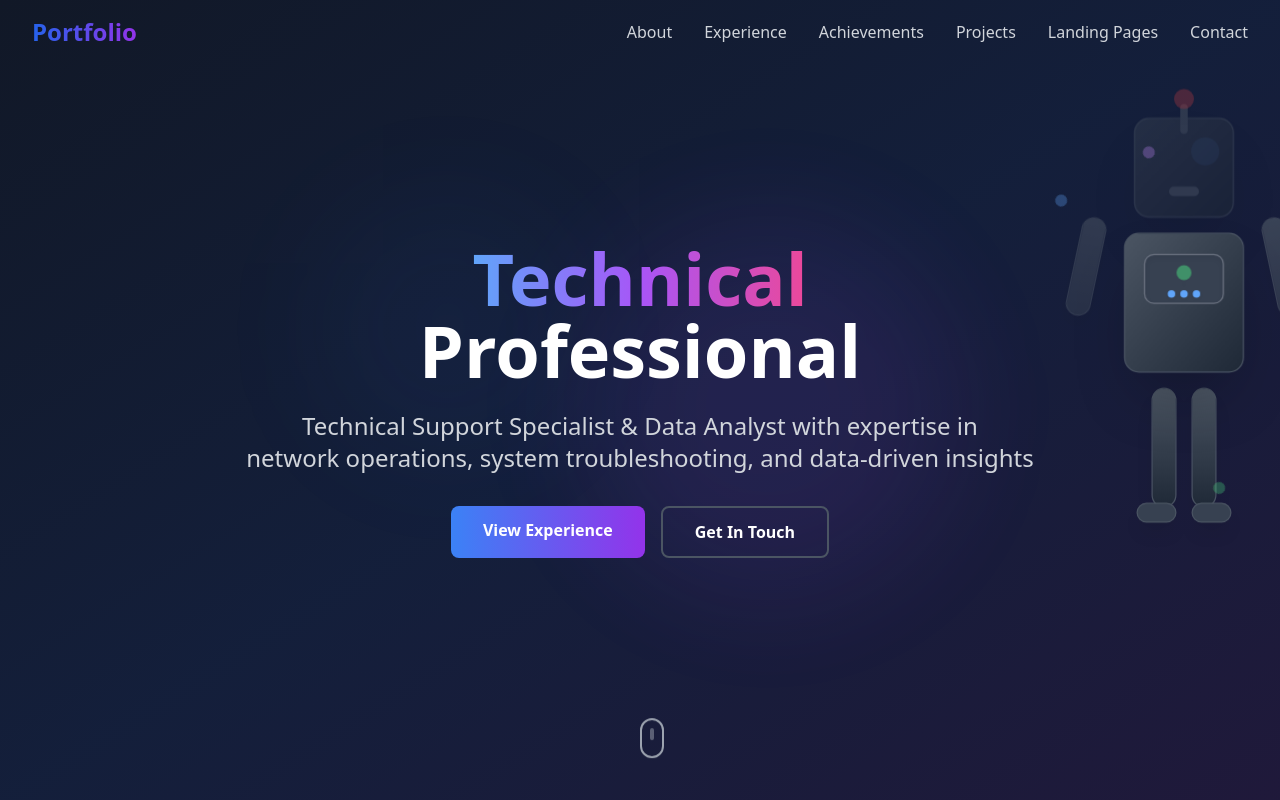
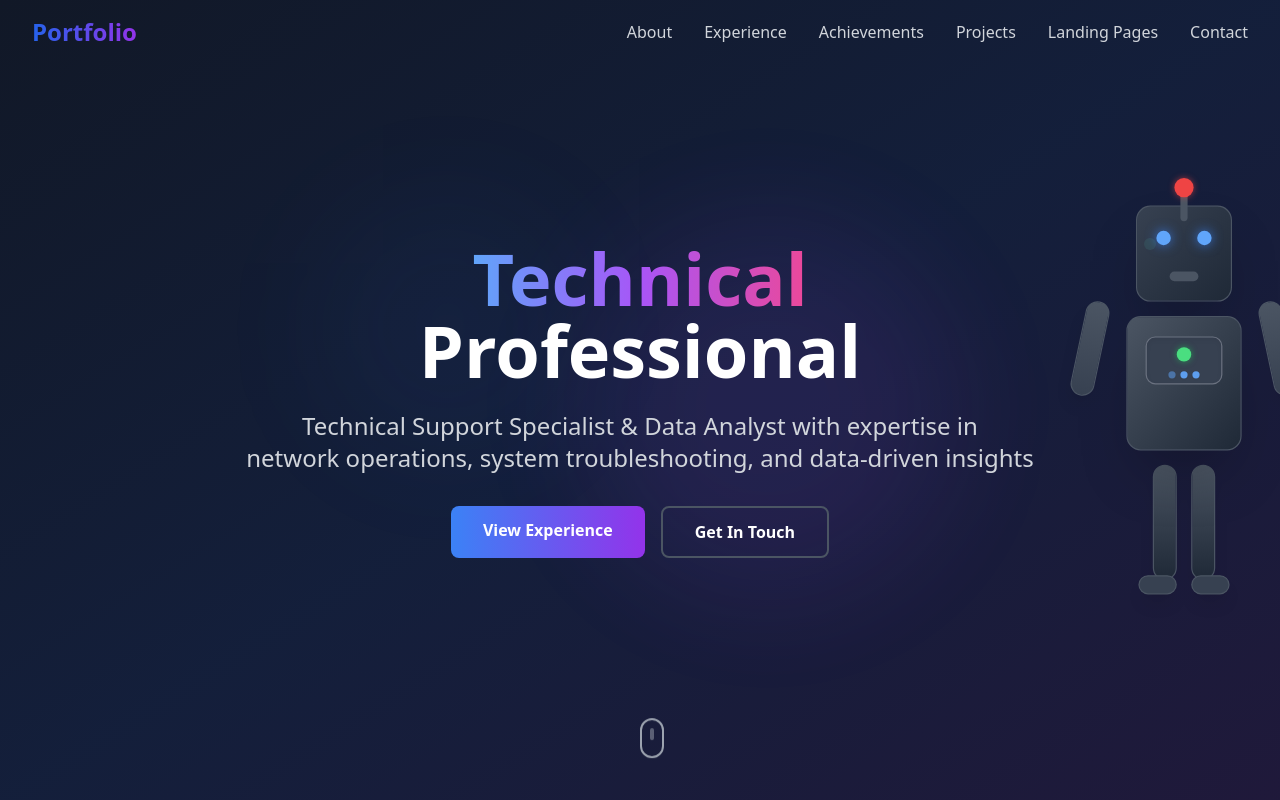
Before and after one commit to ValentinaAkpan/Valentina-portfolio, a React (Vite) app: page / in a window 1280 px wide. Shown: the top 800 px of the page. Built offline with nearby package versions, Linux system fonts and the light colour scheme.

Commit message:
Add interactive robot animation
Implement a robot animation in the hero section that moves based on the user's scroll position.

```diff
--- a/src/components/Hero.tsx
+++ b/src/components/Hero.tsx
@@ -1,4 +1,19 @@
+import { useEffect, useState } from 'react';
+
 const Hero = () => {
+  const [scrollY, setScrollY] = useState(0);
+
+  useEffect(() => {
+    const handleScroll = () => setScrollY(window.scrollY);
+    window.addEventListener('scroll', handleScroll);
+    return () => window.removeEventListener('scroll', handleScroll);
+  }, []);
+
+  // Calculate rotation and movement based on scroll
+  const robotRotation = scrollY * 0.2;
+  const robotBounce = Math.sin(scrollY * 0.01) * 10;
+  const eyeGlow = Math.abs(Math.sin(scrollY * 0.02)) * 100;
+
   return (
     <section className="min-h-screen flex items-center justify-center relative overflow-hidden">
       {/* Background Animation */}
@@ -8,39 +23,90 @@ const Hero = () => {
         <div className="absolute bottom-1/4 right-1/4 w-96 h-96 bg-purple-500/10 rounded-full blur-3xl animate-pulse delay-1000"></div>
       </div>
 
-      {/* Animated Robot - Made larger and more visible */}
-      <div className="absolute right-4 md:right-12 top-1/2 transform -translate-y-1/2 z-20">
-        <div className="relative animate-bounce">
-          {/* Robot Body */}
-          <div className="relative scale-150 md:scale-125">
+      {/* Scroll-Interactive Robot */}
+      <div
+        className="absolute right-4 md:right-12 top-1/2 z-20 transition-all duration-300"
+        style={{
+          transform: `translateY(calc(-50% + ${robotBounce}px)) rotate(${robotRotation}deg)`,
+        }}
+      >
+        <div className="relative">
+          {/* Robot Body with scroll-based scaling */}
+          <div
+            className="relative scale-150 md:scale-125 transition-transform duration-500"
+            style={{
+              transform: `scale(${1.2 + Math.sin(scrollY * 0.005) * 0.2})`,
+            }}
+          >
             {/* Head */}
-            <div className="w-20 h-20 bg-gradient-to-br from-gray-700 to-gray-800 rounded-xl mx-auto mb-3 relative animate-pulse shadow-2xl border border-gray-600">
-              {/* Eyes */}
-              <div className="absolute top-5 left-4 w-3 h-3 bg-blue-400 rounded-full animate-ping shadow-lg"></div>
-              <div className="absolute top-5 right-4 w-3 h-3 bg-blue-400 rounded-full animate-ping delay-500 shadow-lg"></div>
-              {/* Antenna */}
+            <div className="w-20 h-20 bg-gradient-to-br from-gray-700 to-gray-800 rounded-xl mx-auto mb-3 relative shadow-2xl border border-gray-600">
+              {/* Eyes with scroll-reactive glow */}
+              <div
+                className="absolute top-5 left-4 w-3 h-3 bg-blue-400 rounded-full shadow-lg transition-all duration-300"
+                style={{
+                  boxShadow: `0 0 ${10 + eyeGlow}px rgba(59, 130, 246, 0.8)`,
+                  transform: `translateX(${Math.sin(scrollY * 0.01) * 2}px)`,
+                }}
+              ></div>
+              <div
+                className="absolute top-5 right-4 w-3 h-3 bg-blue-400 rounded-full shadow-lg transition-all duration-300"
+                style={{
+                  boxShadow: `0 0 ${10 + eyeGlow}px rgba(59, 130, 246, 0.8)`,
+                  transform: `translateX(${Math.sin(scrollY * 0.01 + Math.PI) * 2}px)`,
+                }}
+              ></div>
+              {/* Antenna with scroll movement */}
               <div className="absolute -top-3 left-1/2 transform -translate-x-1/2 w-1.5 h-6 bg-gray-600 rounded-full"></div>
-              <div className="absolute -top-6 left-1/2 transform -translate-x-1/2 w-4 h-4 bg-red-500 rounded-full animate-pulse shadow-lg"></div>
+              <div
+                className="absolute -top-6 left-1/2 transform -translate-x-1/2 w-4 h-4 bg-red-500 rounded-full shadow-lg transition-all duration-300"
+                style={{
+                  transform: `translateX(-50%) scale(${1 + Math.sin(scrollY * 0.02) * 0.3})`,
+                  boxShadow: `0 0 ${5 + Math.abs(Math.sin(scrollY * 0.02)) * 15}px rgba(239, 68, 68, 0.6)`,
+                }}
+              ></div>
               {/* Mouth */}
               <div className="absolute bottom-4 left-1/2 transform -translate-x-1/2 w-6 h-2 bg-gray-600 rounded-full"></div>
             </div>
 
             {/* Body */}
             <div className="w-24 h-28 bg-gradient-to-br from-gray-600 to-gray-800 rounded-xl mx-auto relative shadow-2xl border border-gray-600">
-              {/* Chest Panel */}
+              {/* Chest Panel with scroll-reactive elements */}
               <div className="absolute top-4 left-1/2 transform -translate-x-1/2 w-16 h-10 bg-gray-700 rounded-lg border border-gray-500 shadow-inner">
-                <div className="w-3 h-3 bg-green-400 rounded-full mx-auto mt-2 animate-pulse shadow-lg"></div>
+                <div
+                  className="w-3 h-3 bg-green-400 rounded-full mx-auto mt-2 shadow-lg transition-all duration-300"
+                  style={{
+                    boxShadow: `0 0 ${5 + Math.abs(Math.sin(scrollY * 0.03)) * 15}px rgba(34, 197, 94, 0.6)`,
+                  }}
+                ></div>
                 <div className="flex justify-center space-x-1 mt-2">
-                  <div className="w-1.5 h-1.5 bg-blue-400 rounded-full shadow-sm"></div>
-                  <div className="w-1.5 h-1.5 bg-blue-400 rounded-full shadow-sm"></div>
-                  <div className="w-1.5 h-1.5 bg-blue-400 rounded-full shadow-sm"></div>
+                  {[0, 1, 2].map((i) => (
+                    <div
+                      key={i}
+                      className="w-1.5 h-1.5 bg-blue-400 rounded-full shadow-sm transition-all duration-300"
+                      style={{
+                        opacity: Math.abs(Math.sin(scrollY * 0.02 + i * Math.PI / 3)) * 0.5 + 0.5,
+                      }}
+                    ></div>
+                  ))}
                 </div>
               </div>
             </div>
 
-            {/* Arms */}
-            <div className="absolute top-20 -left-8 w-5 h-20 bg-gradient-to-b from-gray-600 to-gray-700 rounded-full animate-pulse transform origin-top rotate-12 shadow-lg border border-gray-600"></div>
-            <div className="absolute top-20 -right-8 w-5 h-20 bg-gradient-to-b from-gray-600 to-gray-700 rounded-full animate-pulse transform origin-top -rotate-12 delay-300 shadow-lg border border-gray-600"></div>
+            {/* Arms with scroll-based movement */}
+            <div
+              className="absolute top-20 -left-8 w-5 h-20 bg-gradient-to-b from-gray-600 to-gray-700 rounded-full shadow-lg border border-gray-600 transition-all duration-500"
+              style={{
+                transform: `rotate(${12 + Math.sin(scrollY * 0.015) * 20}deg)`,
+                transformOrigin: 'top center',
+              }}
+            ></div>
+            <div
+              className="absolute top-20 -right-8 w-5 h-20 bg-gradient-to-b from-gray-600 to-gray-700 rounded-full shadow-lg border border-gray-600 transition-all duration-500"
+              style={{
+                transform: `rotate(${-12 + Math.sin(scrollY * 0.015 + Math.PI) * 20}deg)`,
+                transformOrigin: 'top center',
+              }}
+            ></div>
 
             {/* Legs */}
             <div className="flex justify-center space-x-3 mt-3">
@@ -55,12 +121,28 @@ const Hero = () => {
             </div>
           </div>
 
-          {/* Floating Animation Effect */}
-          <div className="absolute inset-0 animate-spin opacity-30">
-            <div className="absolute -top-2 -left-2 w-3 h-3 bg-blue-400 rounded-full shadow-lg"></div>
-            <div className="absolute -top-2 -right-2 w-3 h-3 bg-purple-400 rounded-full shadow-lg"></div>
-            <div className="absolute -bottom-2 -left-2 w-3 h-3 bg-green-400 rounded-full shadow-lg"></div>
-            <div className="absolute -bottom-2 -right-2 w-3 h-3 bg-red-400 rounded-full shadow-lg"></div>
+          {/* Floating Animation Effect with scroll enhancement */}
+          <div
+            className="absolute inset-0 opacity-30 transition-all duration-1000"
+            style={{
+              transform: `rotate(${scrollY * 0.5}deg)`,
+            }}
+          >
+            {[
+              { position: 'top-2 left-2', color: 'blue-400', delay: 0 },
+              { position: 'top-2 right-2', color: 'purple-400', delay: Math.PI / 2 },
+              { position: 'bottom-2 left-2', color: 'green-400', delay: Math.PI },
+              { position: 'bottom-2 right-2', color: 'red-400', delay: 3 * Math.PI / 2 },
+            ].map((particle, i) => (
+              <div
+                key={i}
+                className={`absolute -${particle.position} w-3 h-3 bg-${particle.color} rounded-full shadow-lg transition-all duration-300`}
+                style={{
+                  transform: `scale(${1 + Math.sin(scrollY * 0.02 + particle.delay) * 0.5})`,
+                  opacity: Math.abs(Math.sin(scrollY * 0.015 + particle.delay)) * 0.8 + 0.2,
+                }}
+              ></div>
+            ))}
           </div>
         </div>
       </div>
```
